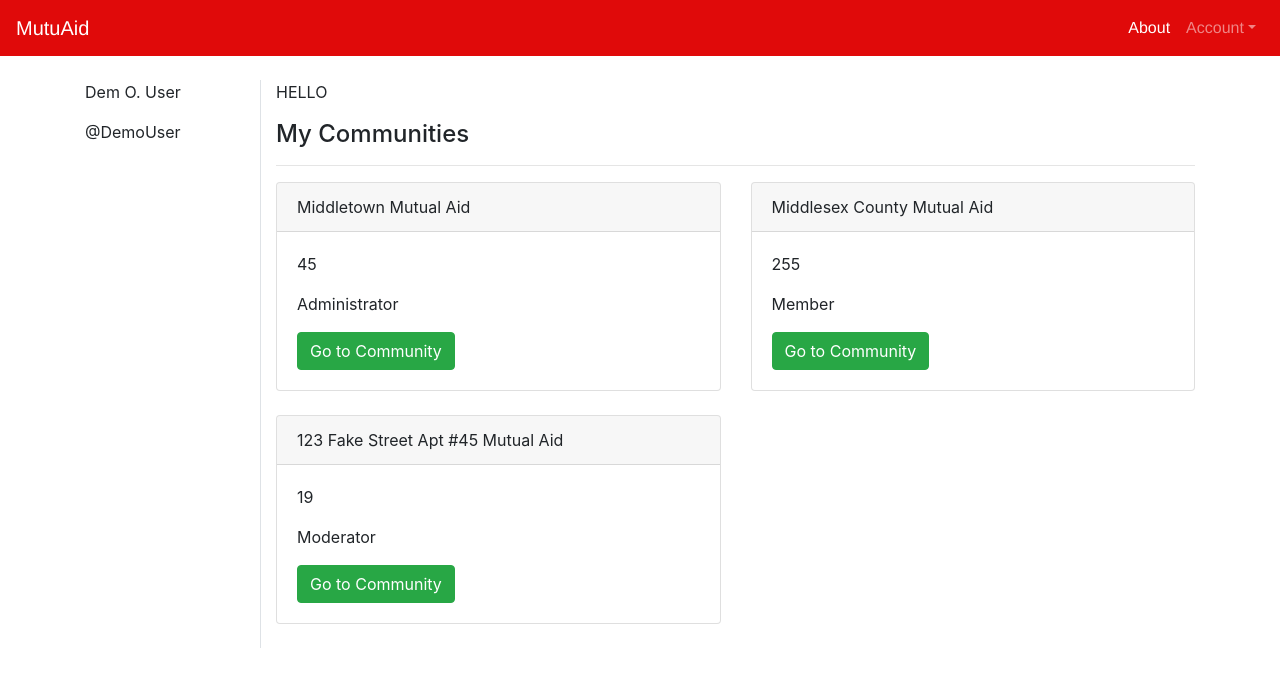
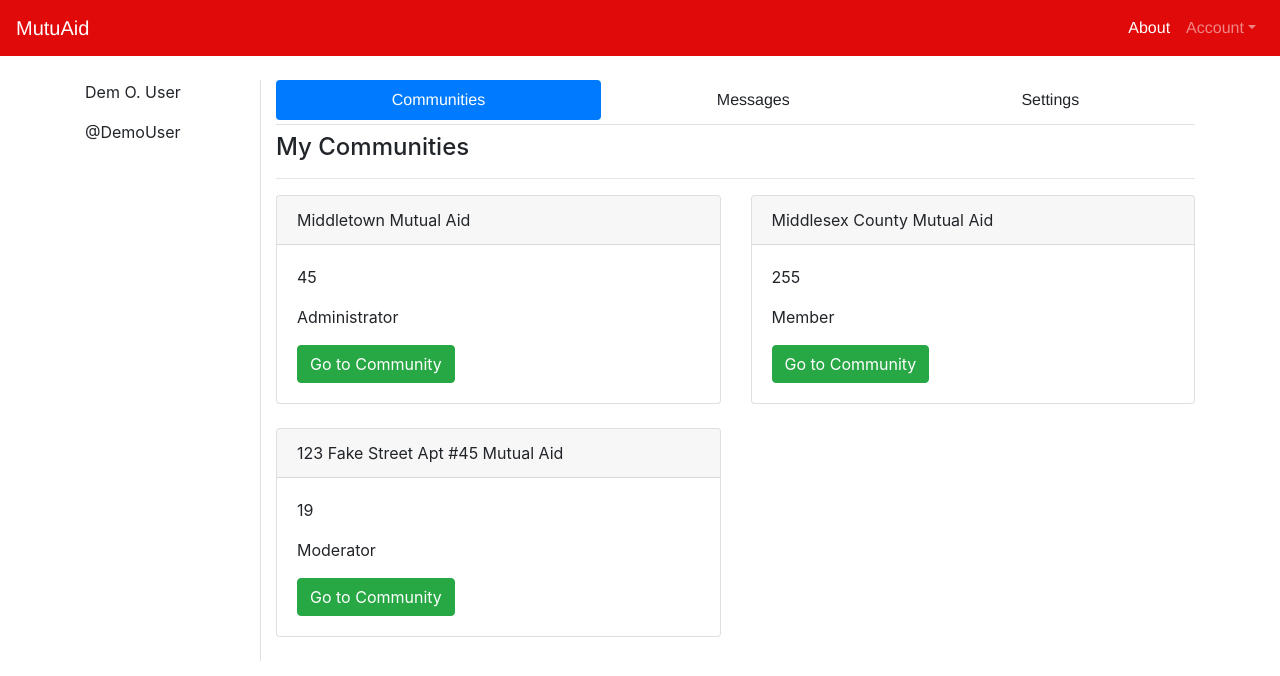
Before and after one commit to ccostoso/Covid-19-Mutual-Aid, a React (Create React App) app in the folder client/: page /home in a window 1280 px wide. Shown: the top 676 px of the page. Built offline with nearby package versions, Linux system fonts and the light colour scheme.

Commit message:
Created UserPanelNav component for UserPanel component

```diff
--- a/client/src/App.js
+++ b/client/src/App.js
@@ -16,7 +16,7 @@ class App extends Component {
         <Nav />
         <Route exact path="/" component={Login} />
         <Route exact path="/register" component={Register} />
-        <Route exact path="/home" component={Home} />
+        <Route path="/home" component={Home} />
       </Router>
     )
   }
--- a/client/src/components/UserPanel/index.js
+++ b/client/src/components/UserPanel/index.js
@@ -1,15 +1,20 @@
 import React from "react";
-import { Col, Row } from "../Grid";
-import { Link } from "react-router-dom";
+import { BrowserRouter as Router, Route } from "react-router-dom";
+import { Col } from "../Grid";
 import { UserCommunities } from "../UserCommunities";
+import { UserPanelNav } from "../UserPanelNav";
 
 export const UserPanel = props => {
     return (
-        <Col size="md-10" className="border-left">
-            <div>
-                <p>HELLO</p>
-            </div>
-            <UserCommunities communities={props.communities} />
-        </Col>
+        // <Router>
+            <Col size="md-10" className="border-left">
+                <UserPanelNav />
+                {/* <Route
+                    path="/home"
+                    render={(props) => <UserCommunities {...props} communities={props.communities} />}
+                /> */}
+                <UserCommunities communities={props.communities} />
+            </Col>
+        //{/* </Router> */}
     )
 };
--- /dev/null
+++ b/client/src/components/UserPanelNav/index.js
@@ -0,0 +1,19 @@
+import React from "react";
+import { Link } from "react-router-dom";
+import "./style.css";
+
+export const UserPanelNav = props => {
+    return (
+        <ul className="nav nav-pills nav-fill border-bottom pb-1 mb-2">
+            <li className="nav-item">
+                <Link className="nav-link active" to="#">Communities</Link>
+            </li>
+            <li className="nav-item">
+                <Link className="nav-link" to="#">Messages</Link>
+            </li>
+            <li className="nav-item">
+                <Link className="nav-link" to="#">Settings</Link>
+            </li>
+        </ul>
+    )
+}
--- /dev/null
+++ b/client/src/components/UserPanelNav/style.css
@@ -0,0 +1,3 @@
+a.nav-link {
+    color: #212529;
+}
```
